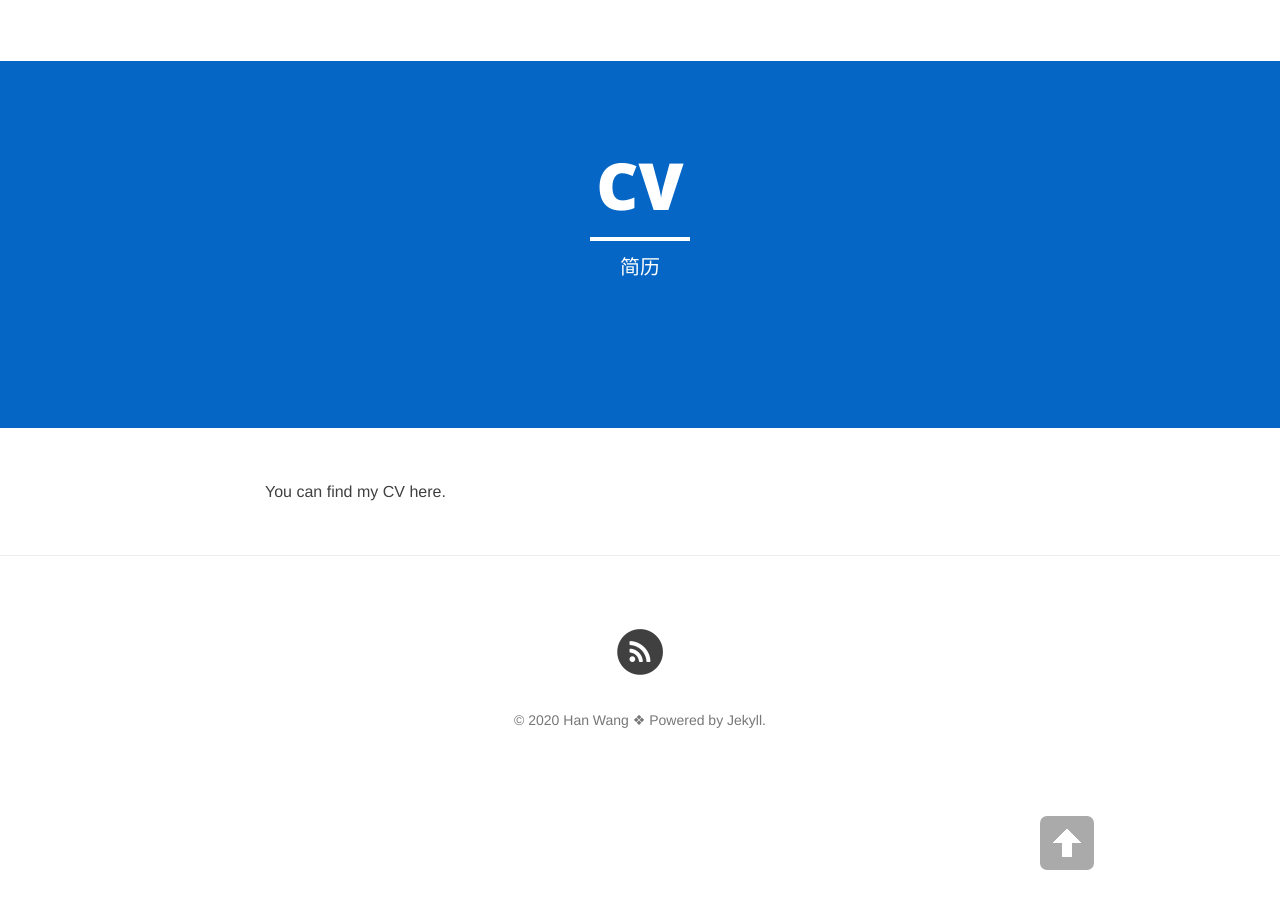
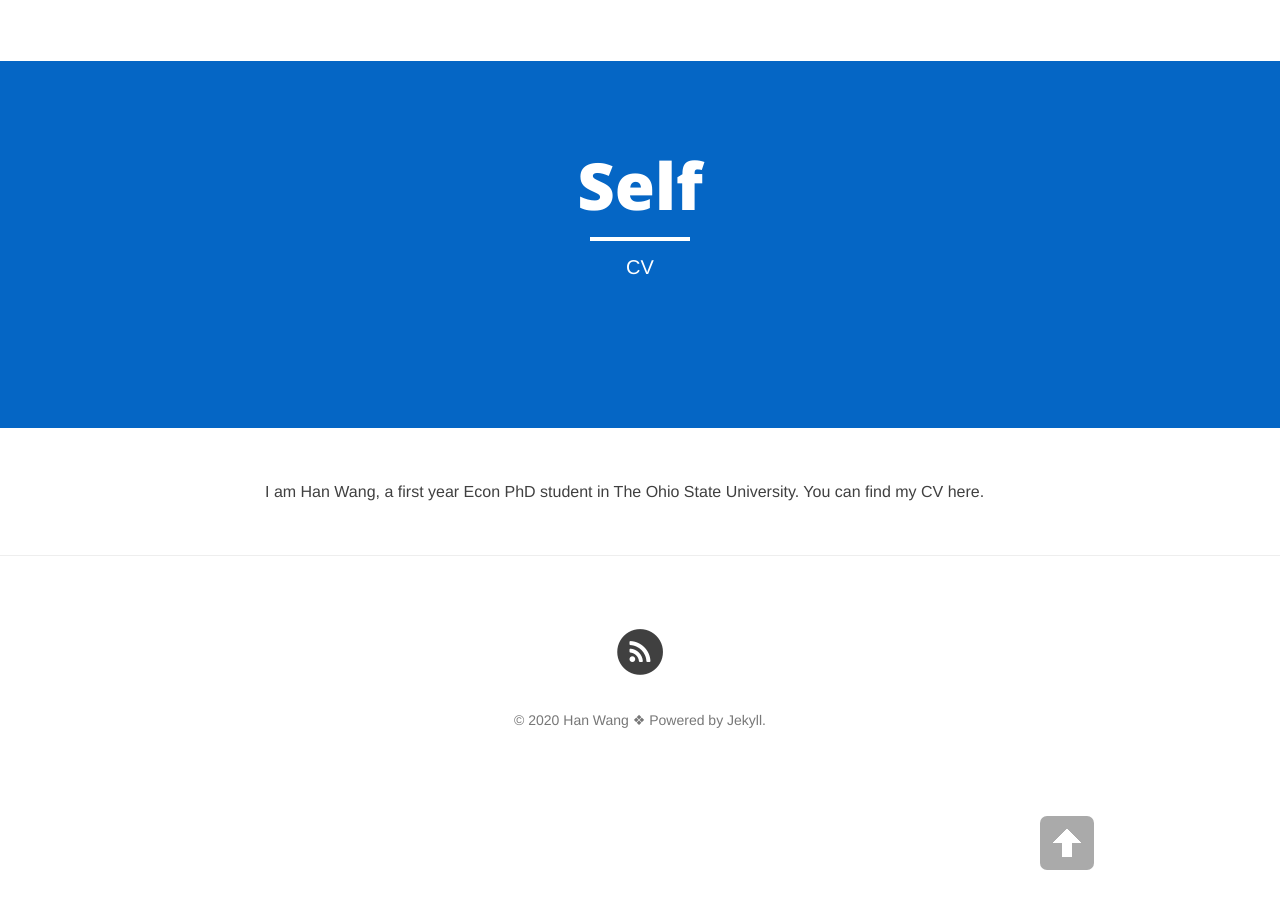
Before and after one commit to hanwangecon/hanwangecon.github.io, a Jekyll site: the page built from milestone.md, in a window 1280 px wide. Built offline with Jekyll 4.4.1, drawn with Linux system fonts in a browser that asks for light colours; nearby versions of some CDN libraries.

Commit message:
Update milestone.md

```diff
--- a/milestone.md
+++ b/milestone.md
@@ -1,8 +1,9 @@
 ---
 layout: page
-title: "CV"
-description: "简历"
+title: "Self"
+description: "CV"
 header-img: "img/zhihu.jpg"
 ---
 
-You can find my CV [here](https://www.dropbox.com/s/cdm90pq41ag9pwy/HanWang_Resume_12222018.pdf?dl=0).
+I am Han Wang, a first year Econ PhD student in The Ohio State University.
+You can find my CV [here](hanwangecon.github.io).
```
